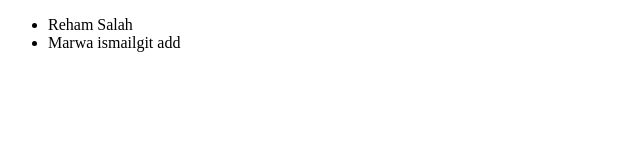
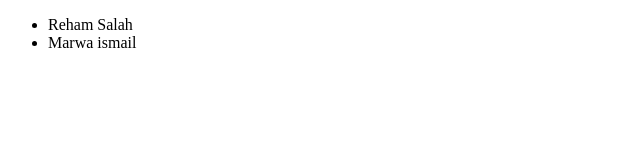
Before and after one commit to Reham236/ITI_Team, a plain HTML site: page index.html in a window 1280 px wide. Shown: the full height of the page, 0-640 px from the left. Drawn offline with Linux system fonts and the light colour scheme.

Commit message:
Marwa Ismail

```diff
--- a/index.html
+++ b/index.html
@@ -8,7 +8,7 @@
 <body>
     <ul>
         <li>Reham Salah</li>
-        <li>Marwa ismailgit add</li>
+        <li>Marwa ismail</li>
     </ul>
 </body>
 </html>
```
